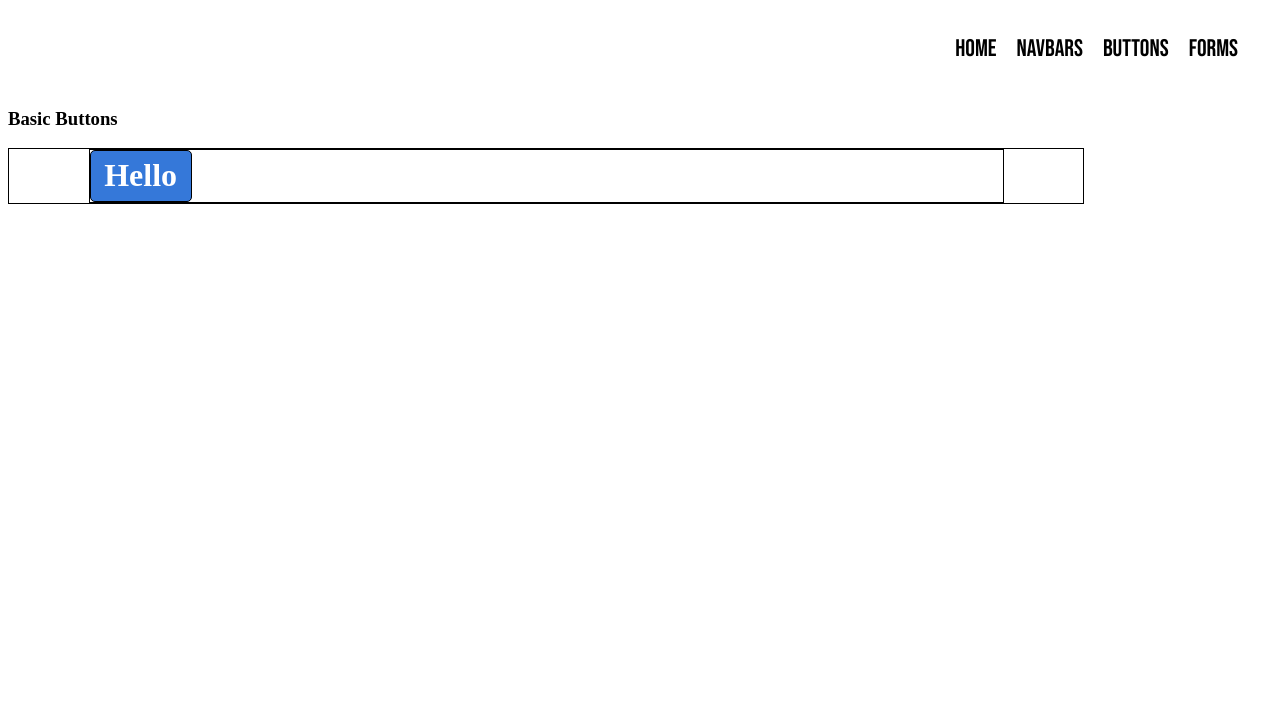
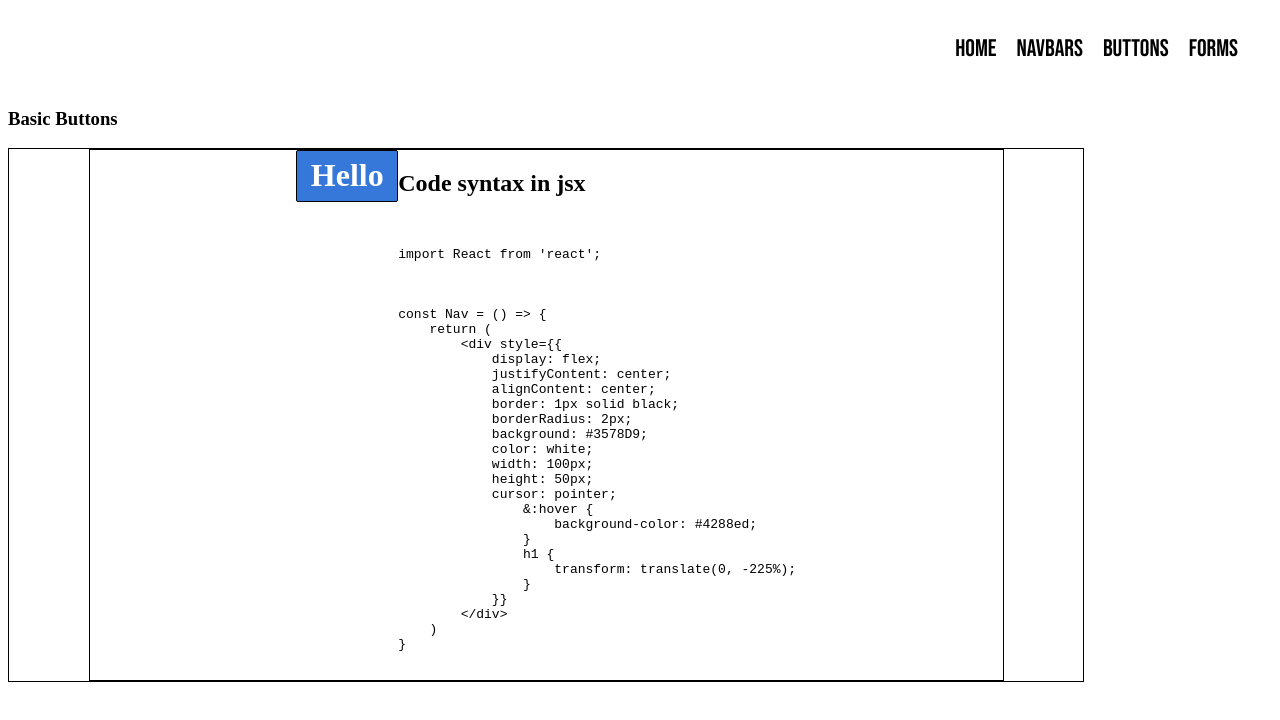
Before and after one commit to macktsawyer/rosco-project, a React (Create React App) app: page /Buttons in a window 1280 px wide. Shown: the top 720 px of the page. Built offline with nearby package versions, Linux system fonts and the light colour scheme.

Commit message:
Trying another method of syntax highlighting

```diff
--- a/package.json
+++ b/package.json
@@ -8,11 +8,13 @@
     "@testing-library/user-event": "^12.8.3",
     "axios": "^0.24.0",
     "carbon-components": "^10.49.0",
+    "prismjs": "^1.25.0",
     "react": "^17.0.2",
     "react-code-blocks": "0.0.9-0",
     "react-dom": "^17.0.2",
     "react-router-dom": "^6.0.2",
     "react-scripts": "4.0.3",
+    "react-simple-code-editor": "^0.11.0",
     "react-syntax-highlighter": "^15.4.5",
     "redux": "^4.1.2",
     "styled-components": "^5.3.3",
--- a/src/Components/Buttons.js
+++ b/src/Components/Buttons.js
@@ -1,17 +1,53 @@
 import React from 'react';
 import { StyledContainer } from '../Styles/Container.styled.js';
 import SyntaxHighlighter from 'react-syntax-highlighter';
+import Editor from 'react-simple-code-editor';
+import Code from './Code.js';
+import Prism from 'prismjs';
 import styled from 'styled-components';
 import { StyledButton } from '../Styles/Button.styled.js';
 
+const buttonSample =
+`
+
+import React from 'react';
+
+
+
+const Nav = () => {
+    return (
+        <div style={{
+            display: flex;
+            justifyContent: center;
+            alignContent: center;
+            border: 1px solid black;
+            borderRadius: 2px;
+            background: #3578D9;
+            color: white;
+            width: 100px;
+            height: 50px;
+            cursor: pointer;
+                &:hover {
+                    background-color: #4288ed;
+                }
+                h1 {
+                    transform: translate(0, -225%);
+                }
+            }}
+        </div>
+    )
+}
+
+`
 
 const Buttons = () => {
     return (
         <div>
             <h3>Basic Buttons</h3>
             <StyledContainer className="center">
-                <StyledContainer>
+                <StyledContainer className="center">
                     <StyledButton><h1>Hello</h1></StyledButton>
+                    <Code code={buttonSample} language="jsx" />
                 </StyledContainer>
             </StyledContainer>
         </div>
--- /dev/null
+++ b/src/Components/Code.js
@@ -0,0 +1,19 @@
+import React, { useEffect } from 'react';
+import Prism from 'prismjs';
+
+export default function Code ({ code, language }) {
+    useEffect(() => {
+        Prism.highlightAll();
+    },[]);
+
+    return (
+        <div>
+            <h2>
+                Code syntax in {language}
+            </h2>
+            <pre>
+                <code className={`language-${language}`}>{code}</code>
+            </pre>
+        </div>
+    )
+}
--- a/src/Styles/Button.styled.js
+++ b/src/Styles/Button.styled.js
@@ -5,7 +5,7 @@ display: flex;
 justify-content: center;
 align-content: center;
 border: 1px solid black;
-border-radius: 5px;
+border-radius: 2px;
 background: #3578D9;
 color: white;
 width: 100px;
```
Also changed, not shown: 1 other file (tests, documents, lock files or other folders).
